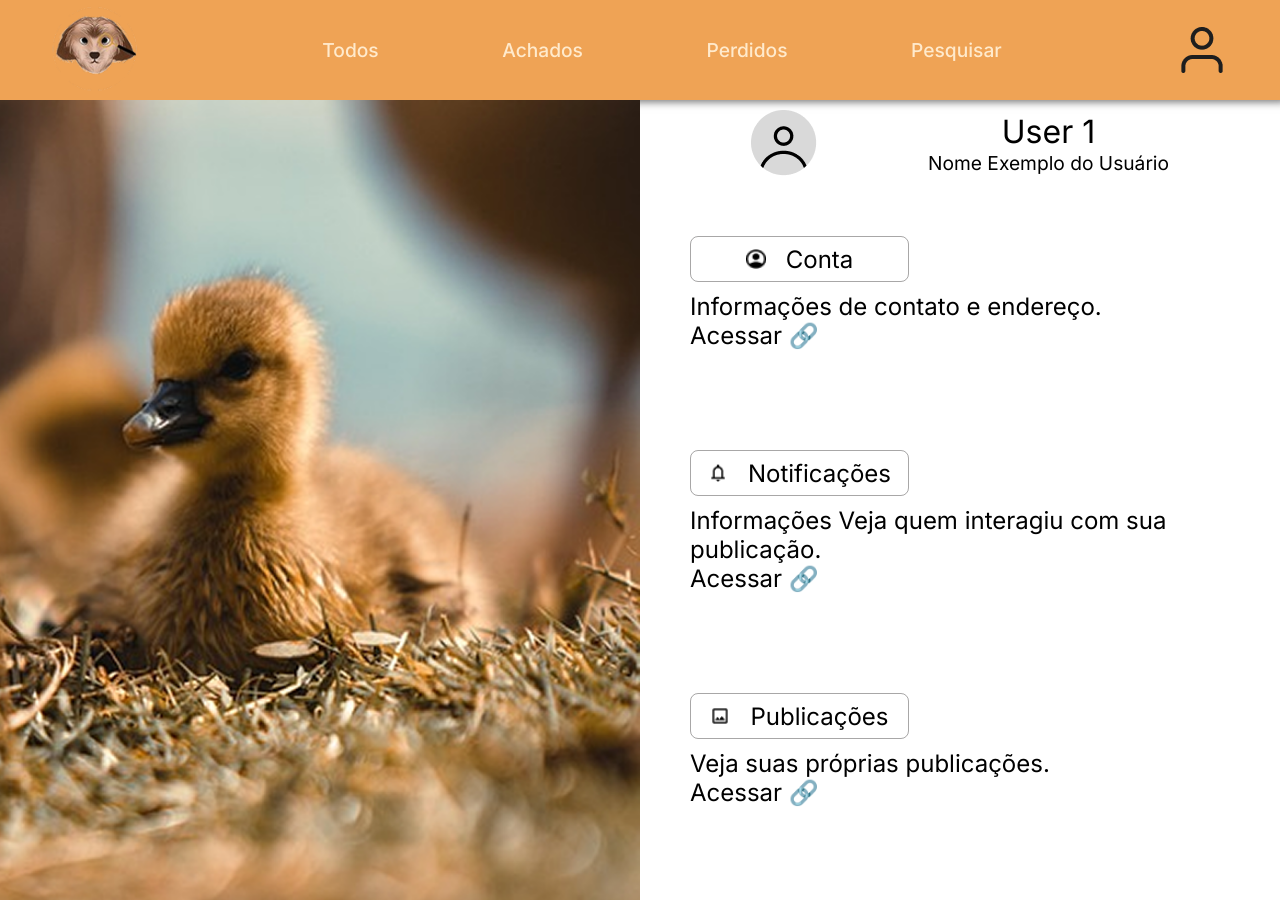
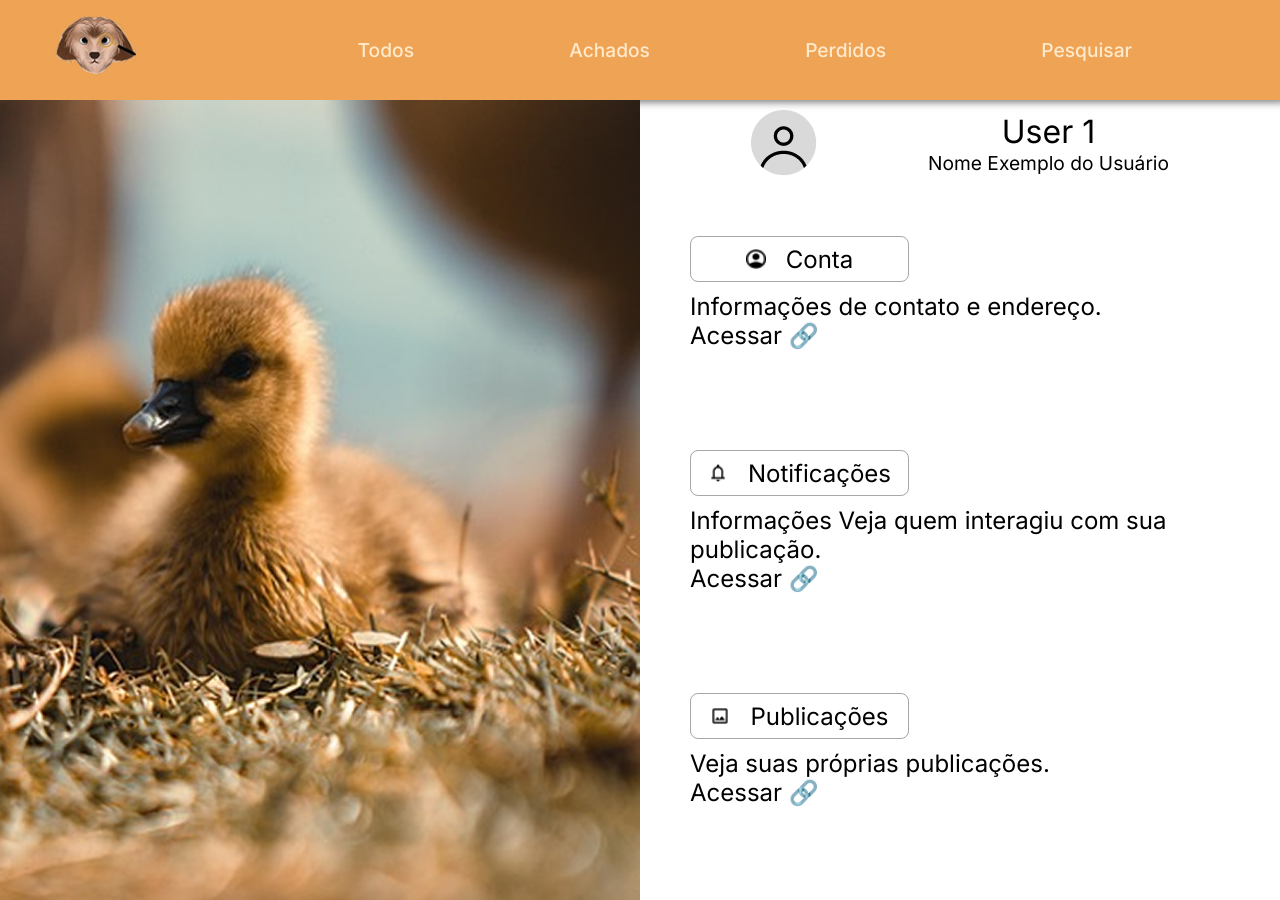
Before and after one commit to israelsouza/busca-pet, a React (Vite) app in the folder frontend/busca-pet/: page /Perfil in a window 1280 px wide. Built offline with nearby package versions, Linux system fonts and the light colour scheme; a web font is replaced by a local one.

Commit message:
Adição de novo header

```diff
--- /dev/null
+++ b/frontend/busca-pet/src/components/HeaderEdicao.jsx
@@ -0,0 +1,24 @@
+import Logo_Cachorro from "./../assets/imgs/Logo_Cachorro.png"
+import Icone from "./../assets/imgs/Icone.png"
+import style from './styles/HeaderEdicao.module.css';
+import { Link } from "react-router-dom"
+
+function HeaderEdicao(){
+     return(
+     <div>
+         <header className={style.header_logado}>
+
+         <Link to={'/posts/all'}>
+             <img className={style.logodog} src={Logo_Cachorro} alt="Logo com um cachorro peludo usando uma lupa" width="150px"/>
+         </Link>
+             <nav className={style.navegation}>
+                 <Link className={style.links_header}> Todos</Link>
+                 <Link className={style.links_header}>Achados</Link>
+                 <Link className={style.links_header}>Perdidos</Link>
+                 <Link to={'/posts/pesquisa'} className={style.links_header}>Pesquisar</Link>
+             </nav>
+          </header>
+     </div>
+     )
+ }
+ export default HeaderEdicao
--- /dev/null
+++ b/frontend/busca-pet/src/components/styles/HeaderEdicao.module.css
@@ -0,0 +1,34 @@
+.header_logado {
+    display: flex;
+    align-items: center;
+    justify-content: space-between;
+    background-color: var(--header);
+    width: 100%;
+    height: 100px;
+    box-shadow: 6px 2px 8px rgba(10, 10, 10, 0.568);
+  }
+
+  .logodog {
+    padding-left: 40px;
+  }
+
+  .navegation {
+    display: flex;
+    margin-right: 10vw;
+    gap: 9vw;
+    justify-content: center;
+  }
+
+  .links_header {
+    font-family: "Inter", sans-serif;
+    font-weight: 500;
+    font-size: 1.2em;
+    text-decoration: none;
+    padding: 20px;
+    color: var(--fundo_form);
+  }
+
+  .links_header:hover {
+    color: var(--botaohome);
+    transition: 0.5s;
+  }
--- a/frontend/busca-pet/src/pages/PerfilVisualizar.jsx
+++ b/frontend/busca-pet/src/pages/PerfilVisualizar.jsx
@@ -1,4 +1,4 @@
-import HeaderLog from "../components/HeaderLog";
+import HeaderEdicao from "../components/HeaderEdicao";
 import icon_conta from "../assets/imgs/icon_conta.png";
 import icon_notificacoes from "../assets/imgs/icon_notificacoes.png";
 import BotaoSection from "../components/ButtonSection";
@@ -9,7 +9,7 @@ import Style from "../pages/styles/PerfilVisualizar.module.css";
 import fundo_pato from "../assets/imgs/fundo_pato.png";
 function VisualizePerfil(){
         return <div>
-            <HeaderLog />
+            <HeaderEdicao />
             <div className={Style.container}>
             <div className={Style.FotoDivisao}></div>
                 <section className={Style.perfilSection}>
```
